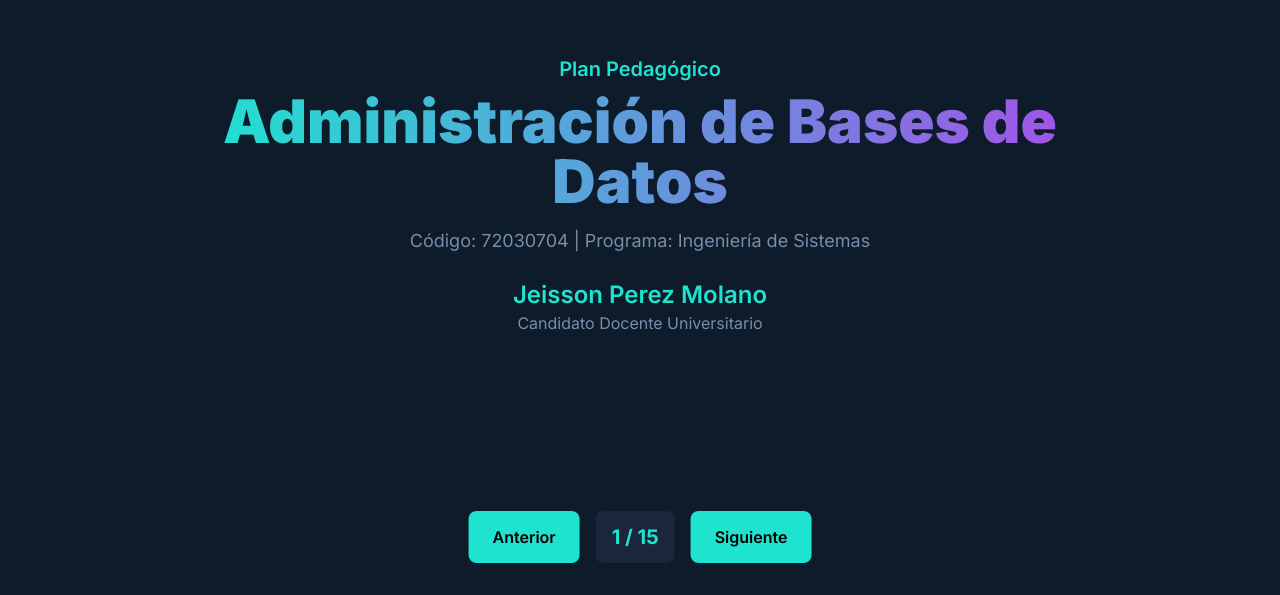
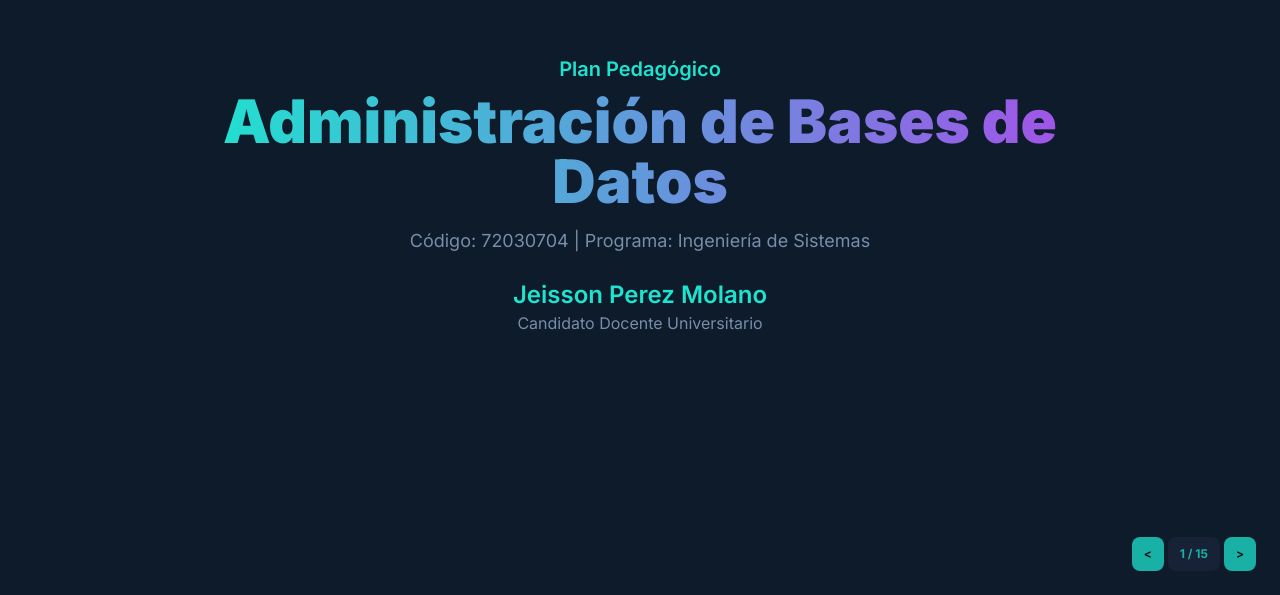
Before and after one commit to jeissonp/ua-convocatoria-018.github.io, a plain HTML site: page index.html in a window 1280 px wide. Shown: the part 205-800 px from the top of the page. Drawn offline with nearby package versions, Linux system fonts and the light colour scheme.

Commit message:
Update index.html

```diff
--- a/index.html
+++ b/index.html
@@ -66,12 +66,20 @@
         }
         .navigation-controls {
             position: fixed;
-            bottom: 2rem;
-            left: 50%;
-            transform: translateX(-50%);
+            bottom: 1.5rem; /* Slightly smaller bottom margin */
+            right: 1.5rem; /* Slightly smaller right margin */
             display: flex;
-            gap: 1rem;
+            gap: 0.25rem; /* Even smaller gap */
             z-index: 1000;
+            opacity: 0.75; /* Added transparency */
+        }
+        .navigation-controls button {
+            padding: 0.5rem 0.75rem; /* Smaller padding */
+            font-size: 0.75rem; /* Text size xs */
+        }
+        .navigation-controls span {
+            padding: 0.5rem 0.75rem; /* Matching padding */
+            font-size: 0.75rem; /* Matching text size */
         }
     </style>
 </head>
@@ -374,9 +382,9 @@
 
     <!-- Navigation Controls -->
     <div class="navigation-controls">
-        <button id="prevSlide" class="px-6 py-3 bg-accent-1 text-black rounded-lg font-semibold hover:bg-opacity-80 transition-colors">Anterior</button>
-        <span id="slideCounter" class="text-xl font-bold text-accent-1 px-4 py-3 rounded-lg bg-card">1 / 15</span>
-        <button id="nextSlide" class="px-6 py-3 bg-accent-1 text-black rounded-lg font-semibold hover:bg-opacity-80 transition-colors">Siguiente</button>
+        <button id="prevSlide" class="bg-accent-1 text-black rounded-lg font-semibold hover:bg-opacity-80 transition-colors">&lt;</button>
+        <span id="slideCounter" class="font-bold text-accent-1 rounded-lg bg-card">1 / 15</span>
+        <button id="nextSlide" class="bg-accent-1 text-black rounded-lg font-semibold hover:bg-opacity-80 transition-colors">&gt;</button>
     </div>
 
     <script>
```
